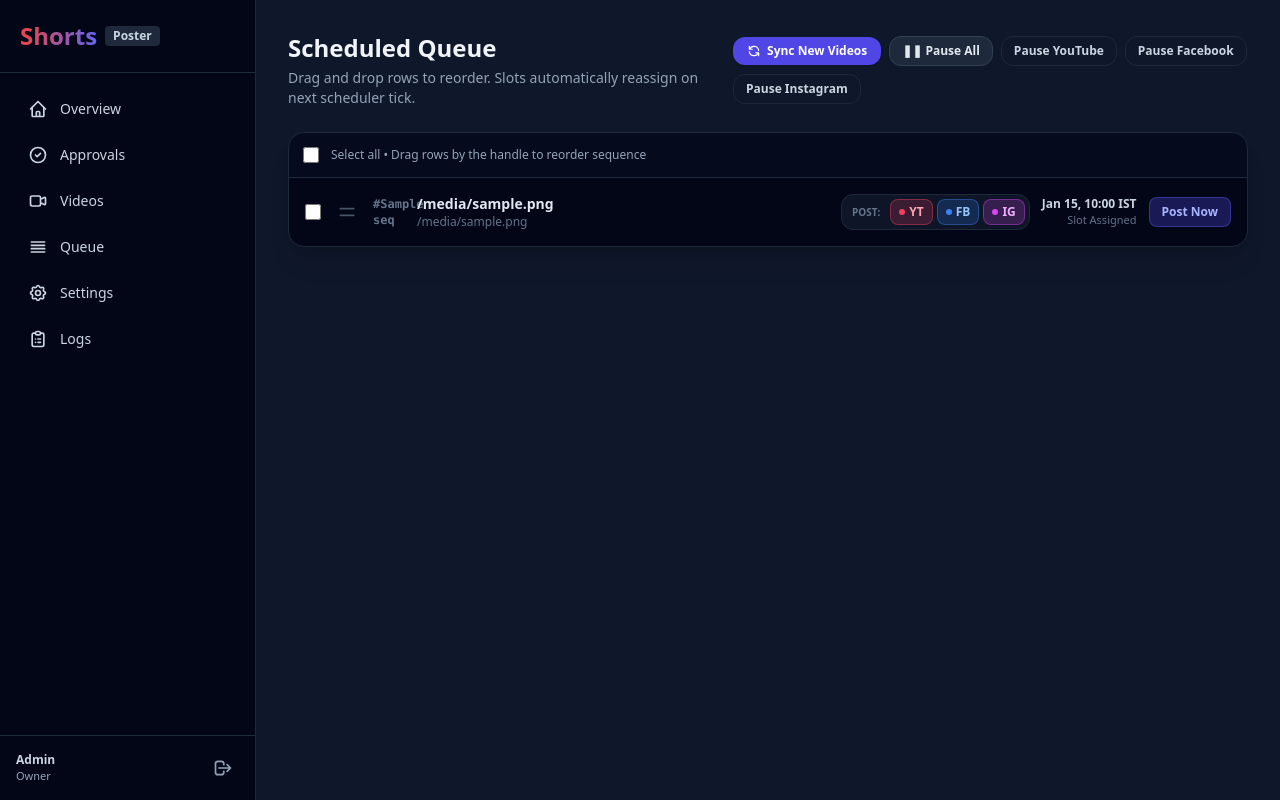
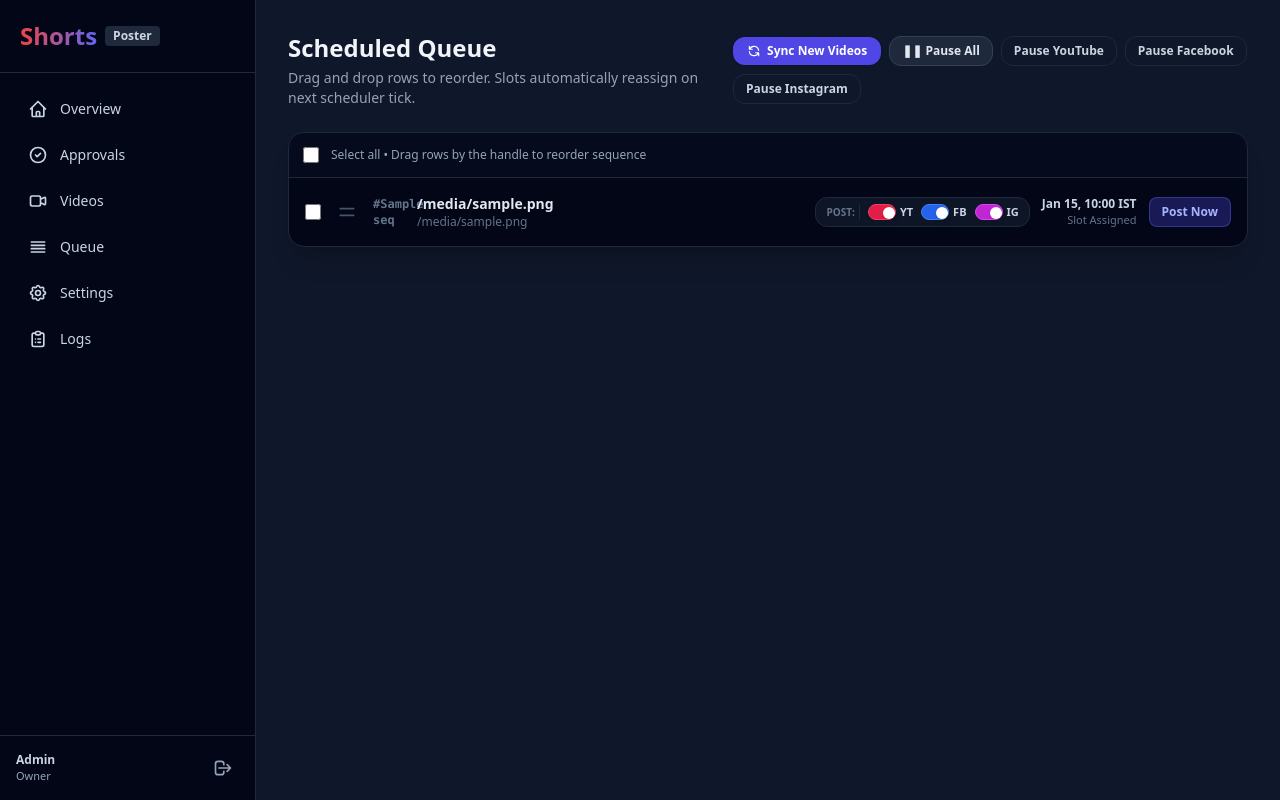
Before and after one commit to bhavneetv/clipper, a Django app: template dashboard/templates/dashboard/queue.html in a window 1280 px wide. Run offline with Django 5.2, Linux system fonts and the light colour scheme; the template is opened without the code that fills it: most values are stand-ins (such as "Sample title", 1, 10 or a date in 2020); style sheets or scripts are compiled from the project's sources; some libraries are stand-ins or nearby versions.

Commit message:
feat: convert platform options to smooth ON/OFF toggle switches without posting

```diff
--- a/core/jobs.py
+++ b/core/jobs.py
@@ -223,6 +223,9 @@ def derive_overall_status(video: Video) -> str:
         video.delete_after = base_time + timedelta(days=retention_days)
     elif not any(s in ("pending", "uploading") for s in statuses) and any(s == "failed" for s in statuses):
         video.status = "failed"
+    elif video.status in ("queued", "scheduled", "awaiting_approval"):
+        # Preserve existing queue / scheduled / approval state; do not change to uploading
+        pass
     else:
         video.status = "uploading"
 
--- a/dashboard/templates/dashboard/queue.html
+++ b/dashboard/templates/dashboard/queue.html
@@ -139,72 +139,90 @@
                 </div>
 
                 <div class="flex flex-wrap items-center justify-between md:justify-end gap-3 text-xs shrink-0">
-                    <!-- Post Destination Multi-Select Toggles -->
-                    <div class="flex items-center space-x-1 bg-slate-900/90 p-1 rounded-xl border border-slate-800">
-                        <span class="text-[10px] uppercase font-bold text-slate-500 px-1.5 hidden sm:inline">Post:</span>
+                    <!-- Post Destination ON/OFF Switches -->
+                    <div class="flex items-center space-x-2 bg-slate-900/90 py-1.5 px-2.5 rounded-xl border border-slate-800">
+                        <span class="text-[10px] uppercase font-bold text-slate-500 pr-1 border-r border-slate-800 hidden sm:inline">Post:</span>
 
-                        <!-- YouTube Destination -->
+                        <!-- YouTube Switch -->
+                        <div class="flex items-center space-x-1.5" title="Toggle YouTube on/off for this video">
                             {% if video.yt_status == "posted" %}
-                            <span class="px-2 py-0.5 rounded-lg text-[11px] font-bold bg-emerald-500/20 text-emerald-400 border border-emerald-500/30 flex items-center space-x-1" title="Posted to YouTube">
-                                <span>✓</span><span>YT</span>
+                                <span class="px-2 py-0.5 rounded text-[10px] font-bold bg-emerald-500/20 text-emerald-400 border border-emerald-500/30 flex items-center space-x-0.5">
+                                    <svg class="w-3 h-3" fill="none" stroke="currentColor" viewBox="0 0 24 24"><path stroke-linecap="round" stroke-linejoin="round" stroke-width="2" d="M5 13l4 4L19 7"/></svg>
+                                    <span>YT</span>
                                 </span>
                             {% elif video.yt_status == "uploading" %}
-                            <span class="px-2 py-0.5 rounded-lg text-[11px] font-bold bg-amber-500/20 text-amber-400 border border-amber-500/30 flex items-center space-x-1 animate-pulse">
-                                <span>⏳</span><span>YT</span>
+                                <span class="px-2 py-0.5 rounded text-[10px] font-bold bg-amber-500/20 text-amber-400 border border-amber-500/30 animate-pulse">
+                                    YT...
                                 </span>
-                        {% elif video.yt_status == "skipped" %}
-                            <button type="button" onclick="togglePlatform('{{ video.id }}', 'yt', 'on')" class="px-2 py-1 rounded-lg text-xs font-medium text-slate-500 hover:text-slate-300 hover:bg-slate-800 border border-transparent transition flex items-center space-x-1" title="YouTube is OFF for this video. Click to ENABLE.">
-                                <span class="w-1.5 h-1.5 rounded-full bg-slate-600"></span>
-                                <span class="line-through">YT</span>
-                            </button>
                             {% else %}
-                            <button type="button" onclick="togglePlatform('{{ video.id }}', 'yt', 'off')" class="px-2 py-1 rounded-lg text-xs font-bold bg-rose-500/20 text-rose-300 border border-rose-500/40 hover:bg-rose-500/30 transition flex items-center space-x-1" title="YouTube is ENABLED. Click to disable.">
-                                <span class="w-1.5 h-1.5 rounded-full bg-rose-500"></span>
-                                <span>YT</span>
-                            </button>
+                                <label class="relative inline-flex items-center cursor-pointer select-none group">
+                                    <input type="checkbox"
+                                           class="sr-only platform-toggle-cb"
+                                           data-vid="{{ video.id }}"
+                                           data-platform="yt"
+                                           onchange="togglePlatformSwitch(this)"
+                                           {% if video.yt_status != "skipped" %}checked{% endif %}>
+                                    <div class="w-7 h-4 rounded-full transition-colors duration-200 ease-in-out border p-0.5 switch-track {% if video.yt_status != 'skipped' %}bg-rose-600 border-rose-500{% else %}bg-slate-800 border-slate-700/60{% endif %}">
+                                        <div class="w-3 h-3 bg-white rounded-full shadow-md transform transition-transform duration-200 ease-in-out switch-thumb {% if video.yt_status != 'skipped' %}translate-x-3{% else %}translate-x-0{% endif %}"></div>
+                                    </div>
+                                    <span class="ml-1 text-[11px] font-bold text-slate-300 group-hover:text-white transition-colors">YT</span>
+                                </label>
                             {% endif %}
+                        </div>
 
-                        <!-- Facebook Destination -->
+                        <!-- Facebook Switch -->
+                        <div class="flex items-center space-x-1.5" title="Toggle Facebook on/off for this video">
                             {% if video.fb_status == "posted" %}
-                            <span class="px-2 py-0.5 rounded-lg text-[11px] font-bold bg-emerald-500/20 text-emerald-400 border border-emerald-500/30 flex items-center space-x-1" title="Posted to Facebook">
-                                <span>✓</span><span>FB</span>
+                                <span class="px-2 py-0.5 rounded text-[10px] font-bold bg-emerald-500/20 text-emerald-400 border border-emerald-500/30 flex items-center space-x-0.5">
+                                    <svg class="w-3 h-3" fill="none" stroke="currentColor" viewBox="0 0 24 24"><path stroke-linecap="round" stroke-linejoin="round" stroke-width="2" d="M5 13l4 4L19 7"/></svg>
+                                    <span>FB</span>
                                 </span>
                             {% elif video.fb_status == "uploading" %}
-                            <span class="px-2 py-0.5 rounded-lg text-[11px] font-bold bg-amber-500/20 text-amber-400 border border-amber-500/30 flex items-center space-x-1 animate-pulse">
-                                <span>⏳</span><span>FB</span>
+                                <span class="px-2 py-0.5 rounded text-[10px] font-bold bg-amber-500/20 text-amber-400 border border-amber-500/30 animate-pulse">
+                                    FB...
                                 </span>
-                        {% elif video.fb_status == "skipped" %}
-                            <button type="button" onclick="togglePlatform('{{ video.id }}', 'fb', 'on')" class="px-2 py-1 rounded-lg text-xs font-medium text-slate-500 hover:text-slate-300 hover:bg-slate-800 border border-transparent transition flex items-center space-x-1" title="Facebook is OFF for this video. Click to ENABLE.">
-                                <span class="w-1.5 h-1.5 rounded-full bg-slate-600"></span>
-                                <span class="line-through">FB</span>
-                            </button>
                             {% else %}
-                            <button type="button" onclick="togglePlatform('{{ video.id }}', 'fb', 'off')" class="px-2 py-1 rounded-lg text-xs font-bold bg-blue-500/20 text-blue-300 border border-blue-500/40 hover:bg-blue-500/30 transition flex items-center space-x-1" title="Facebook is ENABLED. Click to disable.">
-                                <span class="w-1.5 h-1.5 rounded-full bg-blue-500"></span>
-                                <span>FB</span>
-                            </button>
+                                <label class="relative inline-flex items-center cursor-pointer select-none group">
+                                    <input type="checkbox"
+                                           class="sr-only platform-toggle-cb"
+                                           data-vid="{{ video.id }}"
+                                           data-platform="fb"
+                                           onchange="togglePlatformSwitch(this)"
+                                           {% if video.fb_status != "skipped" %}checked{% endif %}>
+                                    <div class="w-7 h-4 rounded-full transition-colors duration-200 ease-in-out border p-0.5 switch-track {% if video.fb_status != 'skipped' %}bg-blue-600 border-blue-500{% else %}bg-slate-800 border-slate-700/60{% endif %}">
+                                        <div class="w-3 h-3 bg-white rounded-full shadow-md transform transition-transform duration-200 ease-in-out switch-thumb {% if video.fb_status != 'skipped' %}translate-x-3{% else %}translate-x-0{% endif %}"></div>
+                                    </div>
+                                    <span class="ml-1 text-[11px] font-bold text-slate-300 group-hover:text-white transition-colors">FB</span>
+                                </label>
                             {% endif %}
+                        </div>
 
-                        <!-- Instagram Destination -->
+                        <!-- Instagram Switch -->
+                        <div class="flex items-center space-x-1.5" title="Toggle Instagram on/off for this video">
                             {% if video.ig_status == "posted" %}
-                            <span class="px-2 py-0.5 rounded-lg text-[11px] font-bold bg-emerald-500/20 text-emerald-400 border border-emerald-500/30 flex items-center space-x-1" title="Posted to Instagram">
-                                <span>✓</span><span>IG</span>
+                                <span class="px-2 py-0.5 rounded text-[10px] font-bold bg-emerald-500/20 text-emerald-400 border border-emerald-500/30 flex items-center space-x-0.5">
+                                    <svg class="w-3 h-3" fill="none" stroke="currentColor" viewBox="0 0 24 24"><path stroke-linecap="round" stroke-linejoin="round" stroke-width="2" d="M5 13l4 4L19 7"/></svg>
+                                    <span>IG</span>
                                 </span>
                             {% elif video.ig_status == "uploading" %}
-                            <span class="px-2 py-0.5 rounded-lg text-[11px] font-bold bg-amber-500/20 text-amber-400 border border-amber-500/30 flex items-center space-x-1 animate-pulse">
-                                <span>⏳</span><span>IG</span>
+                                <span class="px-2 py-0.5 rounded text-[10px] font-bold bg-amber-500/20 text-amber-400 border border-amber-500/30 animate-pulse">
+                                    IG...
                                 </span>
-                        {% elif video.ig_status == "skipped" %}
-                            <button type="button" onclick="togglePlatform('{{ video.id }}', 'ig', 'on')" class="px-2 py-1 rounded-lg text-xs font-medium text-slate-500 hover:text-slate-300 hover:bg-slate-800 border border-transparent transition flex items-center space-x-1" title="Instagram is OFF for this video. Click to ENABLE.">
-                                <span class="w-1.5 h-1.5 rounded-full bg-slate-600"></span>
-                                <span class="line-through">IG</span>
-                            </button>
                             {% else %}
-                            <button type="button" onclick="togglePlatform('{{ video.id }}', 'ig', 'off')" class="px-2 py-1 rounded-lg text-xs font-bold bg-fuchsia-500/20 text-fuchsia-300 border border-fuchsia-500/40 hover:bg-fuchsia-500/30 transition flex items-center space-x-1" title="Instagram is ENABLED. Click to disable.">
-                                <span class="w-1.5 h-1.5 rounded-full bg-fuchsia-500"></span>
-                                <span>IG</span>
-                            </button>
+                                <label class="relative inline-flex items-center cursor-pointer select-none group">
+                                    <input type="checkbox"
+                                           class="sr-only platform-toggle-cb"
+                                           data-vid="{{ video.id }}"
+                                           data-platform="ig"
+                                           onchange="togglePlatformSwitch(this)"
+                                           {% if video.ig_status != "skipped" %}checked{% endif %}>
+                                    <div class="w-7 h-4 rounded-full transition-colors duration-200 ease-in-out border p-0.5 switch-track {% if video.ig_status != 'skipped' %}bg-fuchsia-600 border-fuchsia-500{% else %}bg-slate-800 border-slate-700/60{% endif %}">
+                                        <div class="w-3 h-3 bg-white rounded-full shadow-md transform transition-transform duration-200 ease-in-out switch-thumb {% if video.ig_status != 'skipped' %}translate-x-3{% else %}translate-x-0{% endif %}"></div>
+                                    </div>
+                                    <span class="ml-1 text-[11px] font-bold text-slate-300 group-hover:text-white transition-colors">IG</span>
+                                </label>
                             {% endif %}
+                        </div>
                     </div>
 
                     <!-- Scheduled Time Slot -->
@@ -218,7 +236,7 @@
                         {% endif %}
                     </div>
 
-                    <!-- Post Now Button -->
+                    <!-- Post Now Button (Only this explicitly triggers posting) -->
                     <form action="/videos/{{ video.id }}/post-now" method="POST" hx-post="/videos/{{ video.id }}/post-now">
                         {% csrf_token %}
                         <button type="submit" class="px-3 py-1.5 bg-indigo-600/30 hover:bg-indigo-600/50 text-indigo-300 font-bold rounded-lg border border-indigo-500/40 transition">
@@ -243,6 +261,23 @@ function getCsrfToken() {
     return document.querySelector('[name=csrfmiddlewaretoken]')?.value || '';
 }
 
+function showToast(message, type = 'info') {
+    let toast = document.getElementById('floating-toast');
+    if (!toast) {
+        toast = document.createElement('div');
+        toast.id = 'floating-toast';
+        toast.className = 'fixed bottom-5 right-5 z-50 px-4 py-2.5 rounded-xl shadow-2xl text-xs font-bold text-white transition-all transform duration-300 opacity-0 translate-y-2 pointer-events-none';
+        document.body.appendChild(toast);
+    }
+    toast.innerText = message;
+    toast.className = `fixed bottom-5 right-5 z-50 px-4 py-2.5 rounded-xl shadow-2xl text-xs font-bold text-white transition-all transform duration-300 opacity-100 translate-y-0 ${type === 'success' ? 'bg-emerald-600 border border-emerald-500 shadow-emerald-950/50' : type === 'error' ? 'bg-rose-600 border border-rose-500 shadow-rose-950/50' : 'bg-slate-800 border border-slate-700'}`;
+    clearTimeout(toast._timeout);
+    toast._timeout = setTimeout(() => {
+        toast.classList.remove('opacity-100', 'translate-y-0');
+        toast.classList.add('opacity-0', 'translate-y-2');
+    }, 2200);
+}
+
 function updateBulkToolbar() {
     const checked = Array.from(document.querySelectorAll('.queue-item-cb:checked'));
     const toolbar = document.getElementById('bulk-toolbar');
@@ -257,10 +292,32 @@ function updateBulkToolbar() {
     }
 }
 
-function togglePlatform(videoId, platform, desiredState) {
+// Toggle switch handler: updates ONLY video settings, DOES NOT post, DOES NOT reload page
+function togglePlatformSwitch(checkboxEl) {
+    const videoId = checkboxEl.getAttribute('data-vid');
+    const platform = checkboxEl.getAttribute('data-platform');
+    const isChecked = checkboxEl.checked;
+    const track = checkboxEl.parentElement.querySelector('.switch-track');
+    const thumb = checkboxEl.parentElement.querySelector('.switch-thumb');
+
+    // Immediate visual animation
+    if (isChecked) {
+        if (platform === 'yt') track.classList.add('bg-rose-600', 'border-rose-500');
+        else if (platform === 'fb') track.classList.add('bg-blue-600', 'border-blue-500');
+        else if (platform === 'ig') track.classList.add('bg-fuchsia-600', 'border-fuchsia-500');
+        track.classList.remove('bg-slate-800', 'border-slate-700/60');
+        thumb.classList.remove('translate-x-0');
+        thumb.classList.add('translate-x-3');
+    } else {
+        track.classList.remove('bg-rose-600', 'border-rose-500', 'bg-blue-600', 'border-blue-500', 'bg-fuchsia-600', 'border-fuchsia-500');
+        track.classList.add('bg-slate-800', 'border-slate-700/60');
+        thumb.classList.remove('translate-x-3');
+        thumb.classList.add('translate-x-0');
+    }
+
     const formData = new FormData();
     formData.append('platform', platform);
-    if (desiredState) formData.append('state', desiredState);
+    formData.append('state', isChecked ? 'on' : 'off');
 
     fetch(`/videos/${videoId}/toggle-platform`, {
         method: 'POST',
@@ -270,18 +327,37 @@ function togglePlatform(videoId, platform, desiredState) {
     .then(r => r.json())
     .then(data => {
         if (data.ok) {
-            window.location.reload();
+            const pName = platform === 'yt' ? 'YouTube' : platform === 'fb' ? 'Facebook' : 'Instagram';
+            showToast(`✓ ${pName} set to ${isChecked ? 'ON' : 'OFF'} for this video`, 'success');
         } else {
-            alert(data.error || 'Failed to toggle platform');
+            // Revert state on error
+            checkboxEl.checked = !isChecked;
+            if (!isChecked) {
+                if (platform === 'yt') track.classList.add('bg-rose-600', 'border-rose-500');
+                else if (platform === 'fb') track.classList.add('bg-blue-600', 'border-blue-500');
+                else if (platform === 'ig') track.classList.add('bg-fuchsia-600', 'border-fuchsia-500');
+                track.classList.remove('bg-slate-800', 'border-slate-700/60');
+                thumb.classList.remove('translate-x-0');
+                thumb.classList.add('translate-x-3');
+            } else {
+                track.classList.remove('bg-rose-600', 'border-rose-500', 'bg-blue-600', 'border-blue-500', 'bg-fuchsia-600', 'border-fuchsia-500');
+                track.classList.add('bg-slate-800', 'border-slate-700/60');
+                thumb.classList.remove('translate-x-3');
+                thumb.classList.add('translate-x-0');
+            }
+            showToast(data.error || 'Failed to update platform setting', 'error');
         }
     })
-    .catch(err => alert('Network error: ' + err.message));
+    .catch(err => {
+        checkboxEl.checked = !isChecked;
+        showToast('Network error: ' + err.message, 'error');
+    });
 }
 
 function applyBulkPlatform(action, platforms) {
     const checked = Array.from(document.querySelectorAll('.queue-item-cb:checked')).map(cb => cb.getAttribute('data-id'));
     if (checked.length === 0) {
-        alert('Please select at least one video.');
+        showToast('Please select at least one video.', 'error');
         return;
     }
 
@@ -305,10 +381,10 @@ function applyBulkPlatform(action, platforms) {
         if (data.ok) {
             window.location.reload();
         } else {
-            alert(data.error || 'Failed to update selected videos.');
+            showToast(data.error || 'Failed to update selected videos.', 'error');
         }
     })
-    .catch(err => alert('Network error: ' + err.message));
+    .catch(err => showToast('Network error: ' + err.message, 'error'));
 }
 
 document.addEventListener('DOMContentLoaded', function () {
@@ -354,7 +430,7 @@ document.addEventListener('DOMContentLoaded', function () {
                     setTimeout(() => window.location.reload(), 600);
                 }
             }).catch(err => {
-                alert('Error saving order: ' + err.message);
+                showToast('Error saving order: ' + err.message, 'error');
             });
         }
     });
```
Lines whose indentation alone changed are shown as unchanged.
